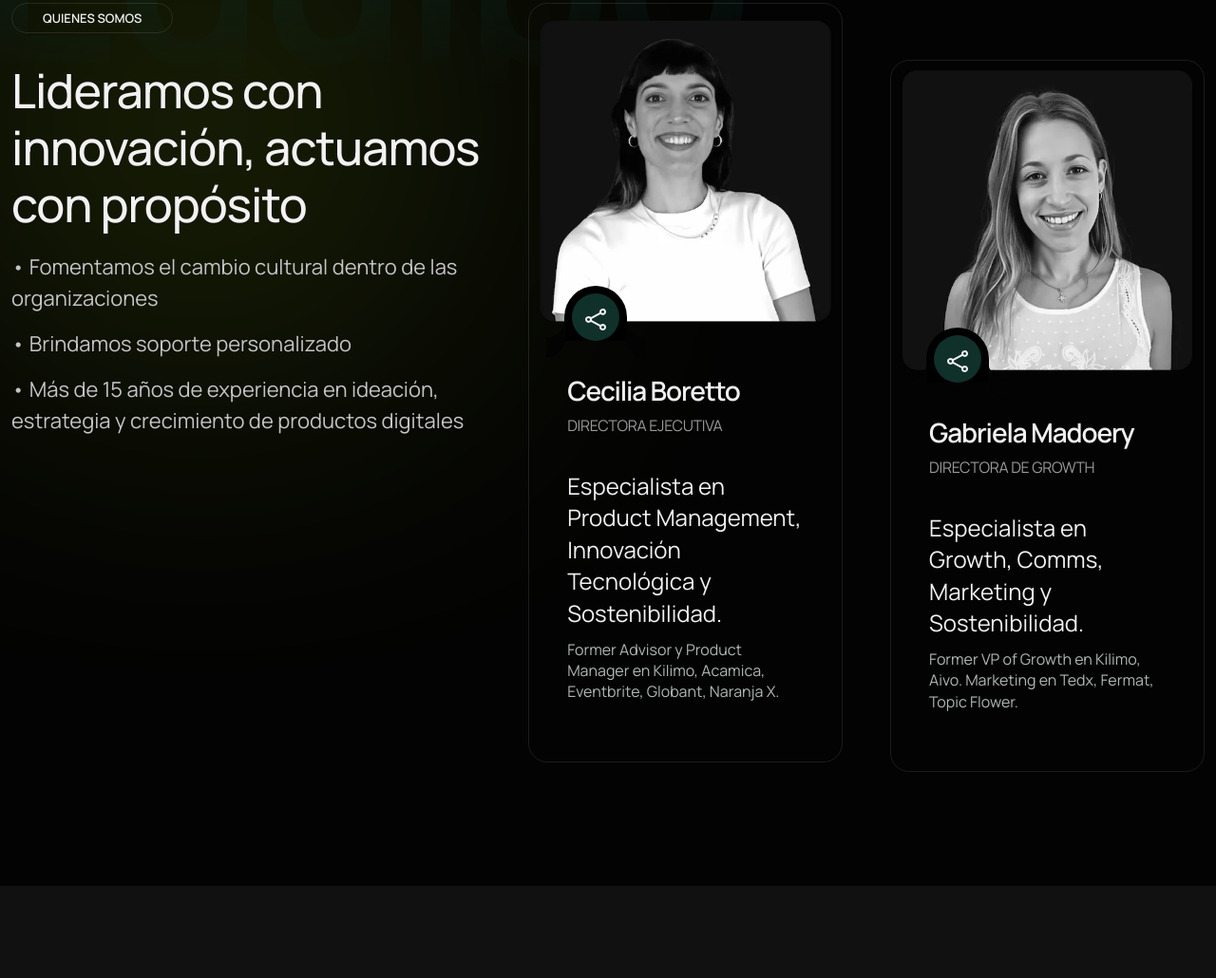
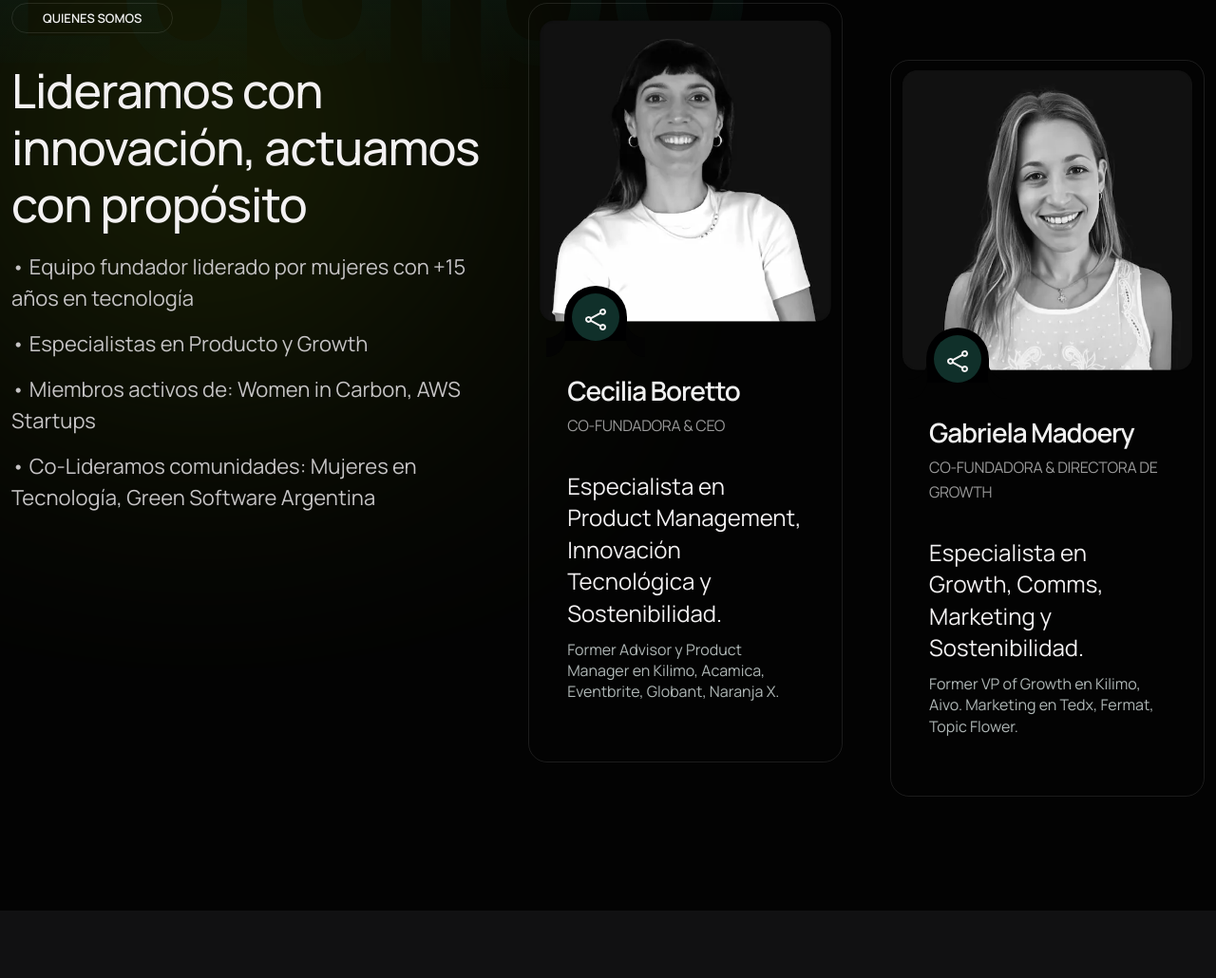
Before and after one commit to lugarbarino/ceiboweb, a plain HTML site: page index.html in a window 1280 px wide. Shown: the part 5650-6680 px from the top of the page at 95% size. Drawn offline with nearby package versions, Linux system fonts and the light colour scheme; a script that the page names is missing.

Commit message:
Actualiza sección 'Quiénes somos': bullets del equipo y títulos de Cecilia y Gabriela

```diff
--- a/index.html
+++ b/index.html
@@ -1032,16 +1032,20 @@
                            <ul>
                            <li>
                            <p class="tp-service-it-para fs-22 fs-xs-20  mb-24">
-                           • Fomentamos el cambio cultural dentro de las organizaciones</p>
+                           • Equipo fundador liderado por mujeres con +15 años en tecnología</p>
                            </li>
 
                            <li>
                            <p class="tp-service-it-para fs-22 fs-xs-20  mb-24">
-                           • Brindamos soporte personalizado </p>
+                           • Especialistas en Producto y Growth </p>
                            </li>
                            <li>
                            <p class="tp-service-it-para fs-22 fs-xs-20  mb-24">
-                          • Más de 15 años de experiencia en ideación, estrategia y crecimiento de productos digitales </p>
+                          • Miembros activos de: Women in Carbon, AWS Startups </p>
+                           </li>
+                           <li>
+                           <p class="tp-service-it-para fs-22 fs-xs-20  mb-24">
+                          • Co-Lideramos comunidades: Mujeres en Tecnología, Green Software Argentina </p>
                            </li>
 
                            </ul>
@@ -1098,7 +1102,7 @@
                                        </div>
                                        <h3 class="fw-600 fs-28 fs-lg-25 ls-m-4  tp-text-common-white">
                                           <a href="" class="underline-black">Cecilia Boretto</a></h3>
-                                       <span class="tp-text-grey-2 ls-m-2 t">DIRECTORA EJECUTIVA</span>
+                                       <span class="tp-text-grey-2 ls-m-2 t">CO-FUNDADORA & CEO</span>
                                        <p class=" fs-24 lh-140-per tp-text-grey-5 mb-10">
                                           <br>Especialista en Product Management, Innovación Tecnológica y Sostenibilidad.</p>
                                            <p class=" fs-16 lh-140-per tp-text-grey-6 mb-30">
@@ -1129,7 +1133,7 @@
                                           </div>
                                        </div>
                                        <h3 class="fw-600 fs-28 fs-lg-25 ls-m-4  tp-text-common-white"><a href="" class="underline-black">Gabriela Madoery</a></h3>
-                                       <span class="tp-text-grey-2 ls-m-2 ">DIRECTORA DE GROWTH</span>
+                                       <span class="tp-text-grey-2 ls-m-2 ">CO-FUNDADORA & DIRECTORA DE GROWTH</span>
                                         <p class=" fs-24 lh-140-per tp-text-grey-5 mb-10">
                                           <br>Especialista en Growth, Comms, Marketing y Sostenibilidad.</p>
                                            <p class=" fs-16 lh-140-per tp-text-grey-6 mb-30">Former VP of Growth en Kilimo, Aivo. Marketing en Tedx, Fermat, Topic Flower.</p>
```
